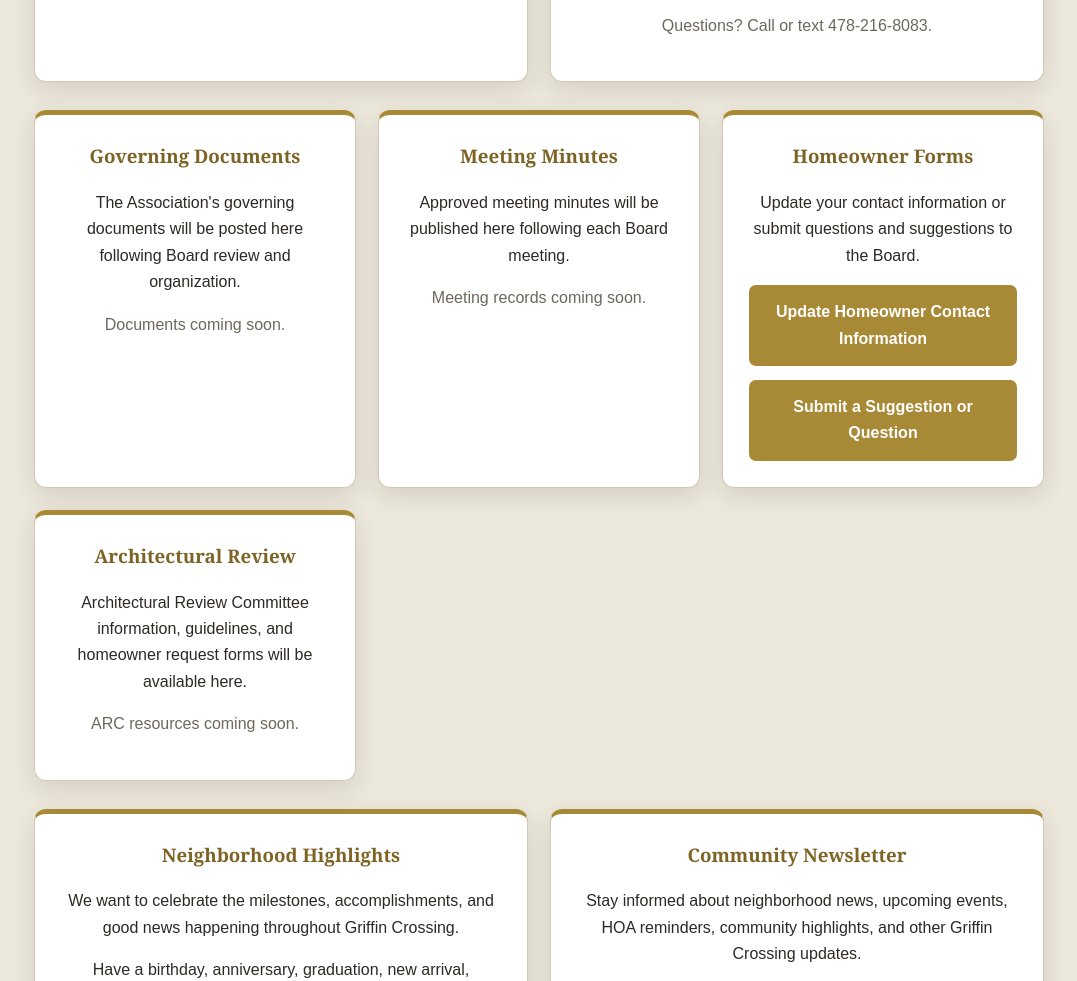
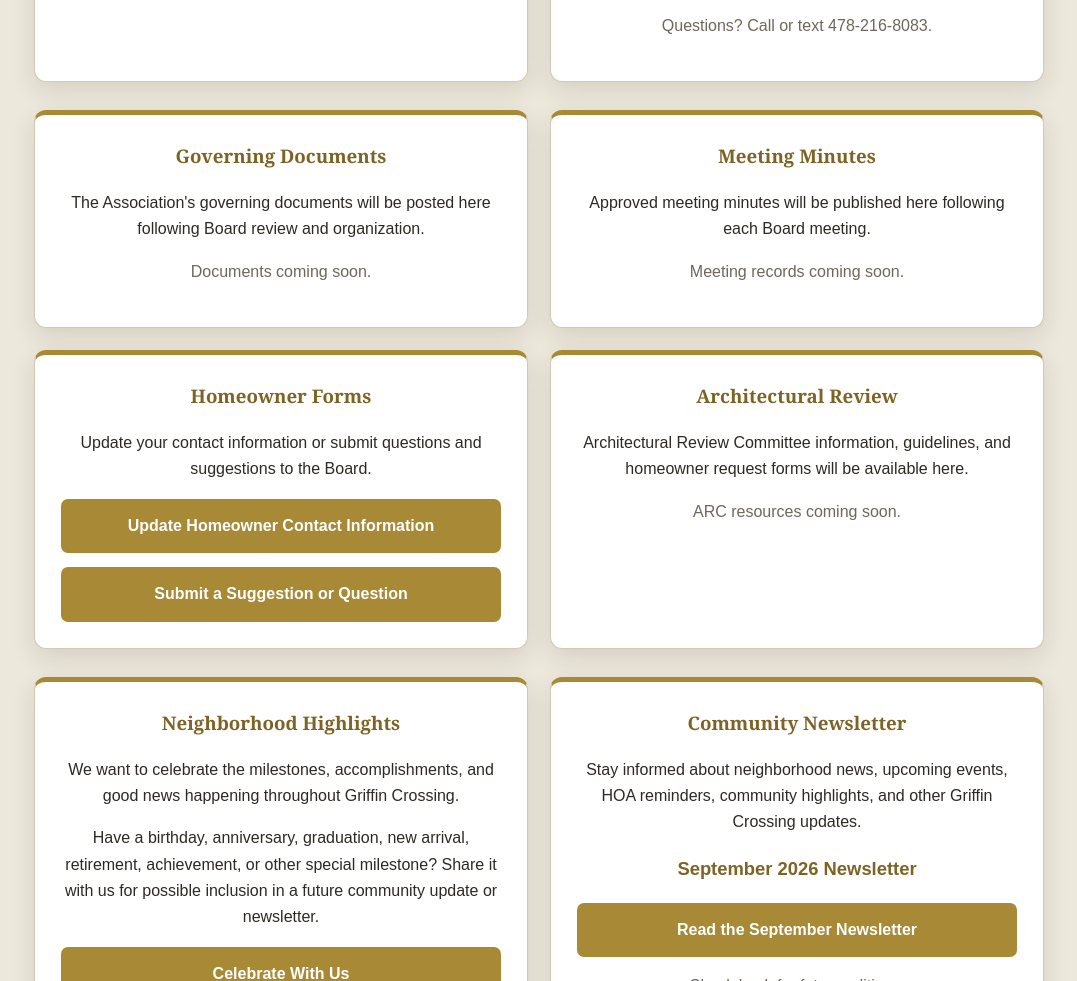
Before and after one commit to griffincrossinghoa/griffincrossingneighbors, a plain HTML site: page index.html in a window 1280 px wide. Shown: the part 2183-3164 px from the top of the page, without its empty margins (101-1178 px from the left). Drawn offline with Linux system fonts and the light colour scheme.

Commit message:
Update index.html

```diff
--- a/index.html
+++ b/index.html
@@ -230,6 +230,16 @@
     font-size: 0.92rem;
   }
 }
+
+.resources-grid {
+  grid-template-columns: repeat(2, 1fr);
+}
+
+@media (max-width: 700px) {
+  .resources-grid {
+    grid-template-columns: 1fr;
+  }
+}
   </style>
 </head>
 
@@ -425,7 +435,7 @@
     <!-- HOMEOWNER RESOURCES -->
 
 <section id="resources">
-      <div class="grid">
+  <div class="grid resources-grid">
 
         <div class="small-card">
           <h3>Governing Documents</h3>
```
Lines whose indentation alone changed are shown as unchanged.
